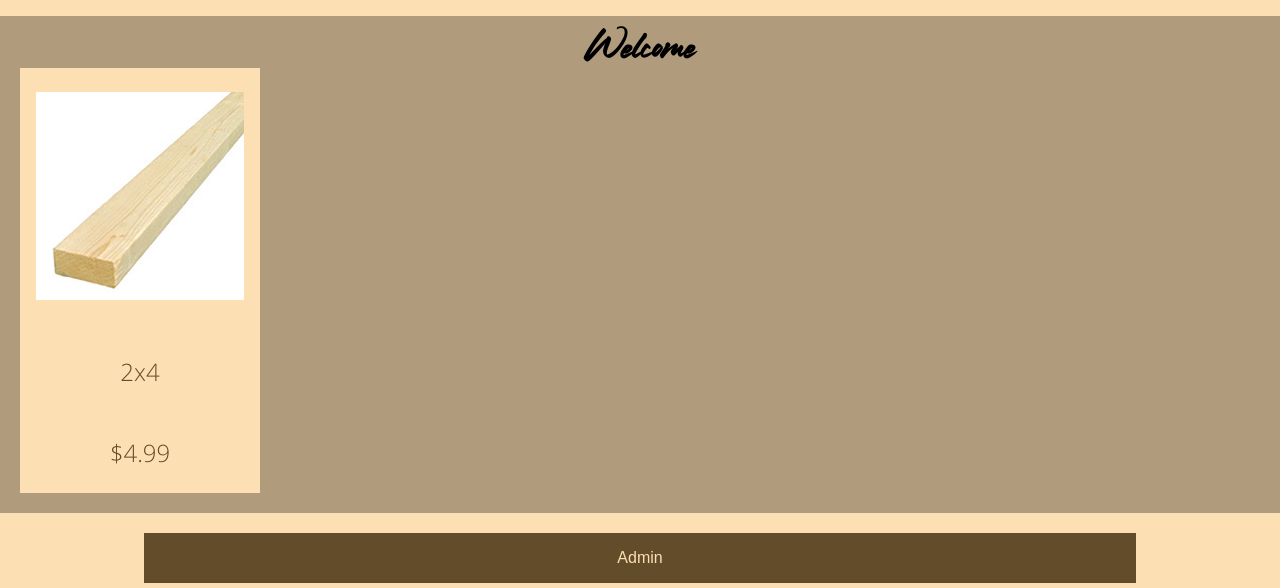
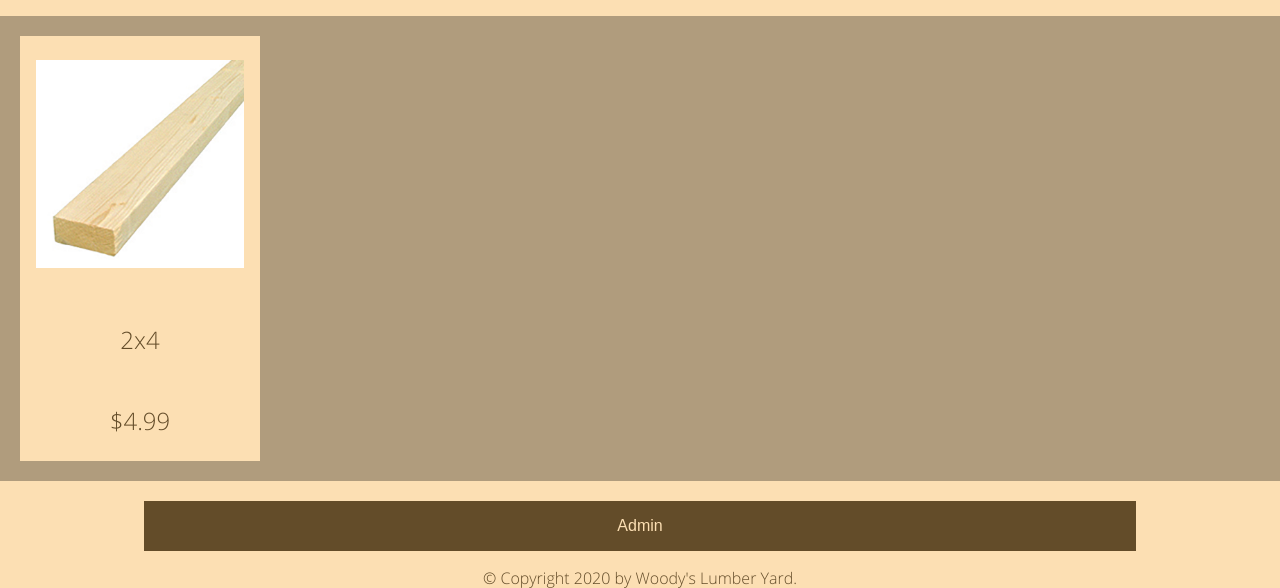
Before and after one commit to starlightromero/woodys-lumber-yard, a Flask app: page / in a window 1280 px wide. Shown: the part 132-720 px from the top of the page. Run offline with Flask 2, Linux system fonts and the light colour scheme; data comes from the database, SQL or seed files in the repository.

Commit message:
edit home page

```diff
--- a/templates/home.html
+++ b/templates/home.html
@@ -5,7 +5,6 @@
 <script src="/static/home.js" charset="utf-8" defer></script>
 {% endblock %}
 {% block content %}
-<h1>Welcome</h1>
 <div class="product-grid">
   {% for product in products %}
   <div class="product-item">
```
